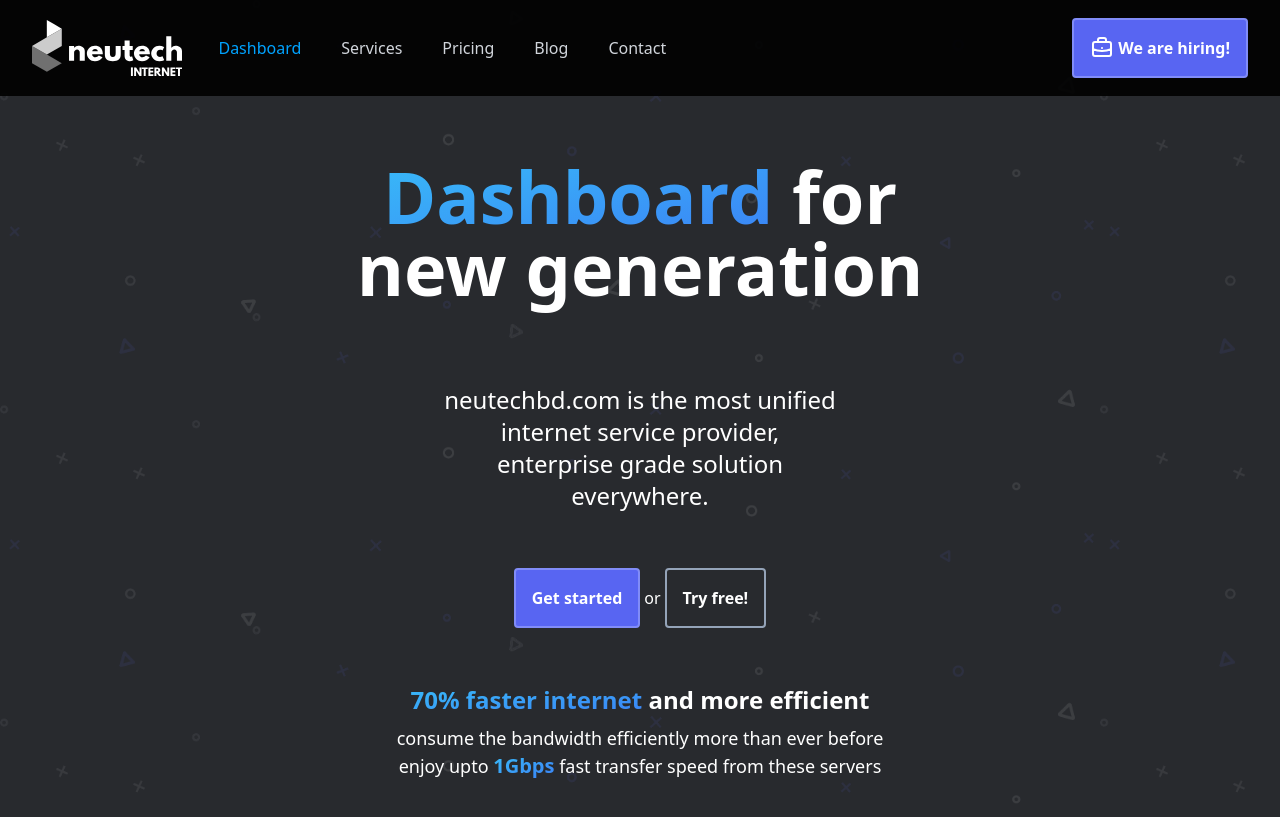
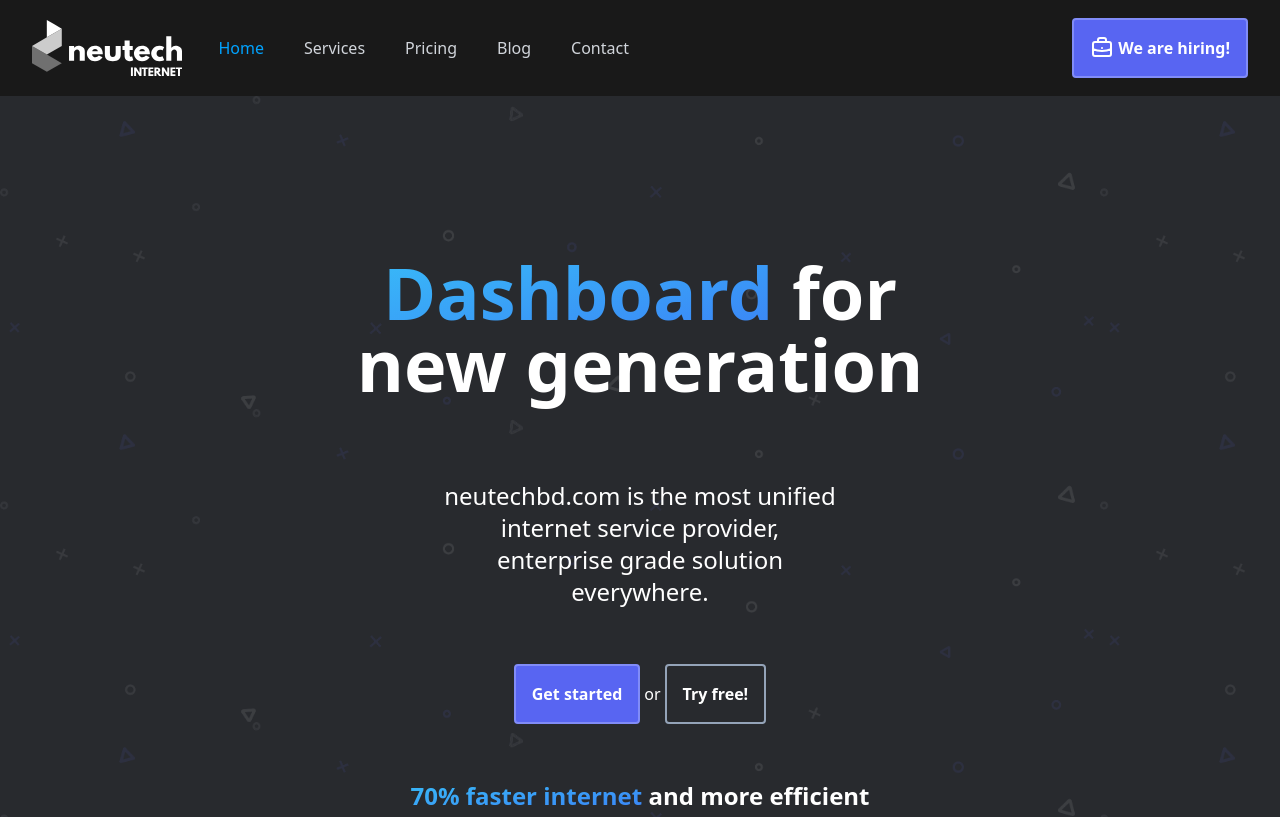
Before and after one commit to bobalok/brainfreeze, a Next.js app: page /dashboard in a window 1280 px wide. Shown: the top 817 px of the page. Built offline with nearby package versions, Linux system fonts and the light colour scheme.

Commit message:
stiky navbar

```diff
--- a/components/BetterNetForNewGeneration.js
+++ b/components/BetterNetForNewGeneration.js
@@ -2,11 +2,11 @@ import { LinkIcon } from "@heroicons/react/solid";
 export default function BetterNetForNewGeneration() {
   return (
     <>
-      <section className="max-w-2xl mx-auto md:my-10">
+      <section className="max-w-2xl mx-auto">
         {/* Heading Goes Here */}
 
         <div className="text-center">
-          <h1 className="text-5xl md:text-7xl text-white font-extrabold px-6 py-16 lg:mt-16">
+          <h1 className="text-5xl md:text-7xl text-white font-extrabold px-6 py-16">
             <span className="bg-clip-text text-transparent bg-gradient-to-br from-sky-400 to-blue-500">
               betternet
             </span>{" "}
--- a/components/Navi.js
+++ b/components/Navi.js
@@ -10,7 +10,7 @@ import {
 import Link from "next/link";
 
 const navigation = [
-  { name: "Dashboard", href: "/", current: true },
+  { name: "Home", href: "/", current: true },
   { name: "Services", href: "/dashboard", current: false },
   { name: "Pricing", href: "#", current: false },
   { name: "Blog", href: "#", current: false },
@@ -34,7 +34,7 @@ export default function Navi() {
   return (
     <Disclosure
       as="nav"
-      className="md:fixed top-0 z-50 w-full backdrop-blur-0 bg-black/90"
+      className="stiky top-0 z-50 w-full backdrop-blur-0 bg-black/90"
     >
       {({ open }) => (
         <>
--- a/next.config.js
+++ b/next.config.js
@@ -6,6 +6,12 @@
 
 module.exports = {
   images: {
-    domains: ["https://cdn.pixabay.com", "https://www.tailwind-kit.com"],
+    domains: [
+      "https://cdn.pixabay.com",
+      "https://www.tailwind-kit.com",
+      "https://www.hyperui.dev",
+      "https://th.bing.com",
+      "https://mdbcdn.b-cdn.net",
+    ],
   },
 };
```
